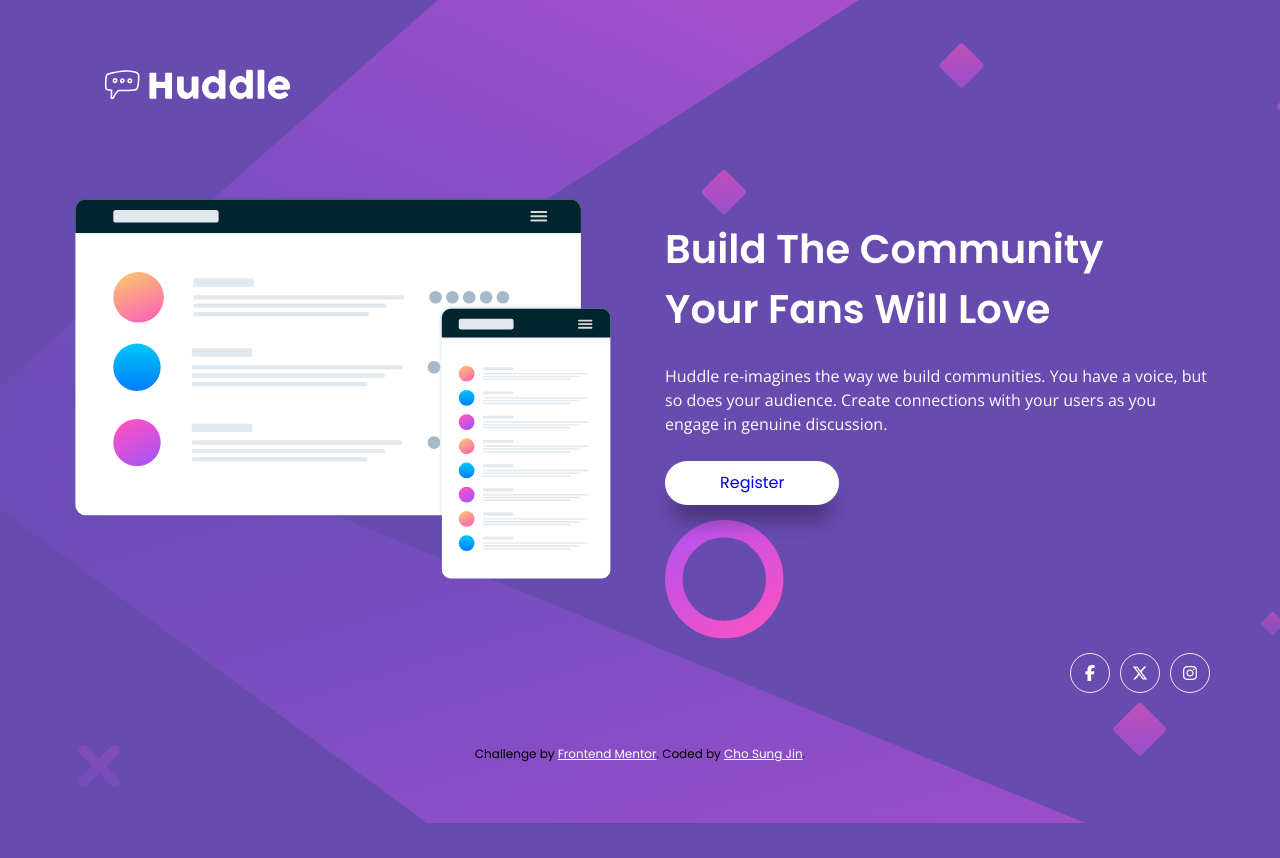
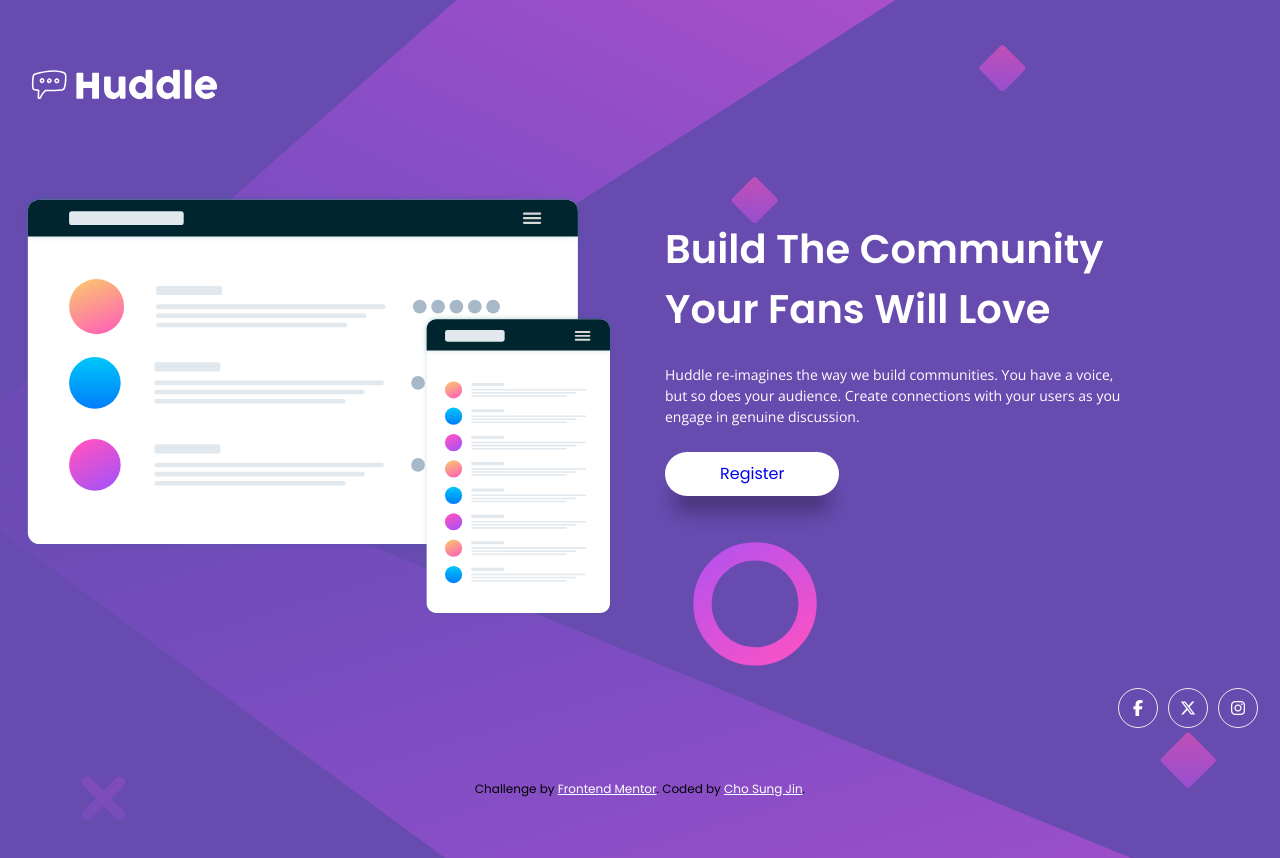
Before and after one commit to sung92/huddle-landing-page-with-single-introductory-section, a website built with Parcel: page index.html in a window 1280 px wide. Before the commit the page ends 823 px from the top, so only its background shows below. Built offline with nearby package versions, Linux system fonts and the light colour scheme.

Commit message:
huddle logo fix

```diff
--- a/sass/base/_base.scss
+++ b/sass/base/_base.scss
@@ -46,9 +46,9 @@ body {
     place-content: center;
 }
 
-@media (width >= 43.75em) {
+@media (width >= 50em) {
   body {
-    padding: f.rem(60px) f.rem(70px);
+    padding: f.rem(60px) f.rem(22px);
     background-image: url(./images/bg-desktop.svg);
     background-size: cover;
     max-width: 100%;
--- a/sass/components/_cards.scss
+++ b/sass/components/_cards.scss
@@ -81,10 +81,10 @@
 }
 
 
-@media (width >= 43.75em) {
+@media (width >= 50em) {
     .c-hero {
         margin-top: f.rem(85px);
-        max-width: f.rem(1440px);
+        max-width: var(--page-max-width, 80rem);
         padding: 0;
     }
 
@@ -110,7 +110,8 @@
     }
 
     .c-hero__desc {
-        font-size: f.rem(16px);
+        margin-inline-start: 0;
+        max-width: 58ch;
         margin-top: f.rem(25px);
         text-wrap: pretty;
     }
--- a/sass/layout/_header.scss
+++ b/sass/layout/_header.scss
@@ -3,13 +3,28 @@
 /**************************/
 /* HEADER */
 /**************************/
+header {
+    max-width: var(--page-max-width, 80rem);
+}
+
 .huddle-logo {
-    margin: 0 f.rem(25px);;
     width: f.rem(120px);
 }
 
-@media (width >= 43.75em) {
+footer {
+    max-width: var(--page-max-width, 80rem);
+}
+
+@media (width >= 50em) {
     .huddle-logo {
         width: f.rem(200px);
     }
 }
+
+@media (width < 50em) {
+    .c-hero__container-img {
+      // note: stop image getting too huge on mobiles
+      width: 30rem;
+      margin-inline: auto;
+    }
+  }
```
Also changed, not shown: 2 other files.
